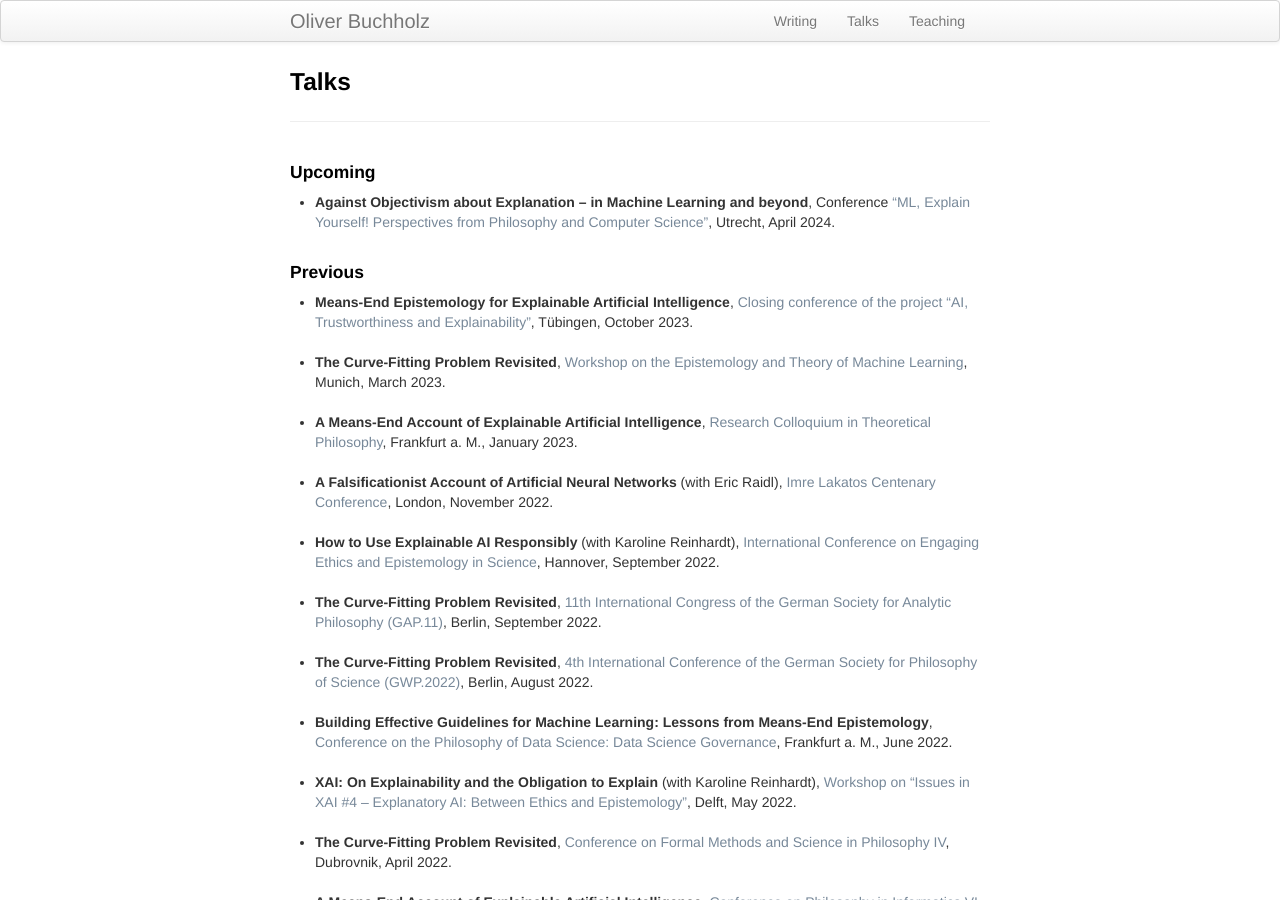
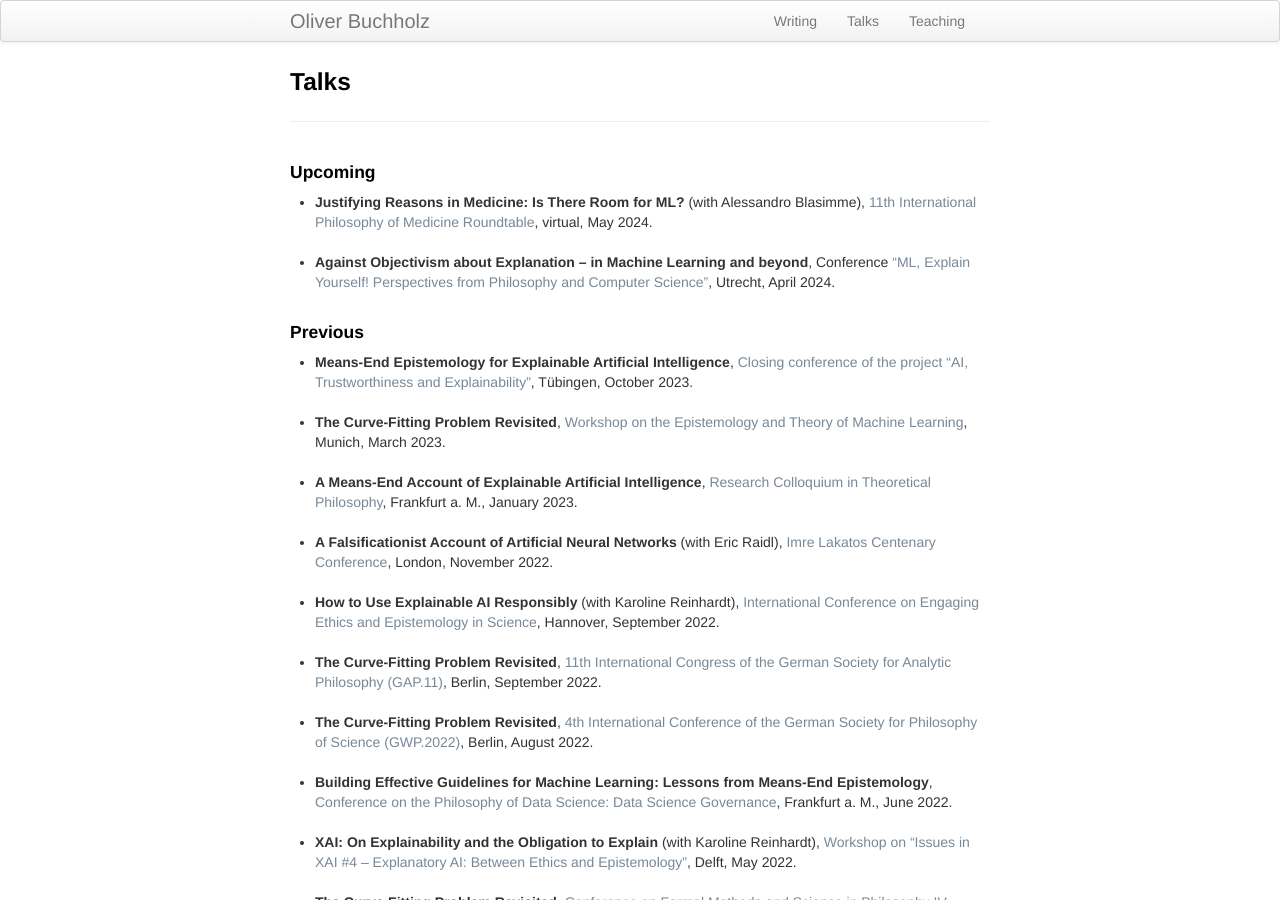
Before and after one commit to oliverbuchholz/oliverbuchholz.github.io, a Jekyll site: the page built from pages/talks.md, in a window 1280 px wide and 900 px high. Built offline with Jekyll 4.4.1, drawn with Linux system fonts in a browser that asks for light colours.

Commit message:
Update talks.md

```diff
--- a/pages/talks.md
+++ b/pages/talks.md
@@ -7,6 +7,9 @@ description: Oliver Buchholz | Talks
 <h4>Upcoming</h4>
 
 <ul>
+<li><b>Justifying Reasons in Medicine: Is There Room for ML?</b> (with Alessandro Blasimme), <a href="https://philosmed.wordpress.com/2023/09/13/11th-roundtable-9-10-may-2024/" target="_blank">11th International Philosophy of Medicine Roundtable</a>, virtual, May 2024.<br><br>
+</li>
+
 <li><b>Against Objectivism about Explanation &ndash; in Machine Learning and beyond</b>, Conference <a href="https://ephil.ai/event/conference-ml-explain-yourself/" target="_blank">&ldquo;ML, Explain Yourself! Perspectives from Philosophy and Computer Science&rdquo;</a>, Utrecht, April 2024.<br><br>
 </li>
 </ul>
```
